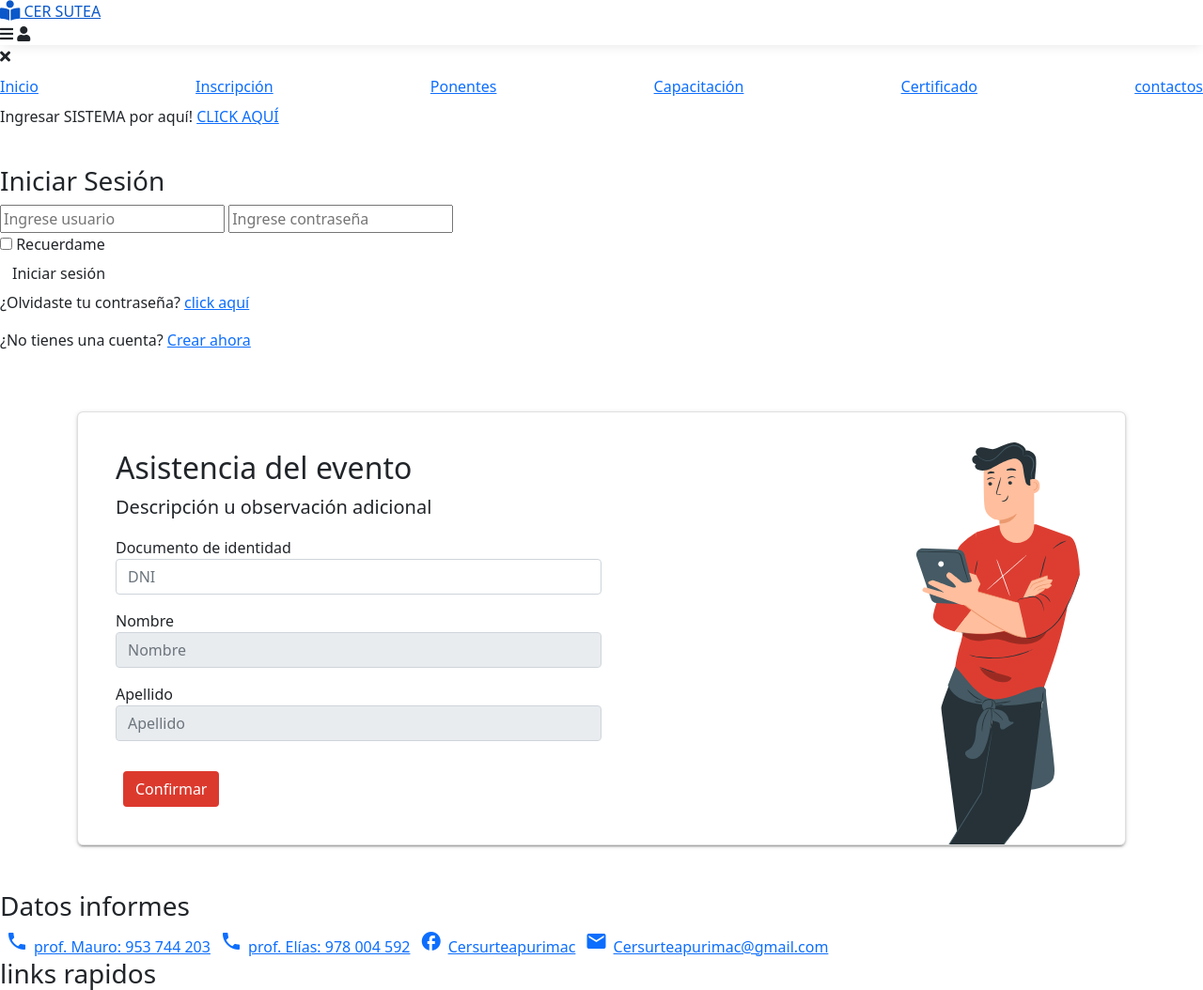
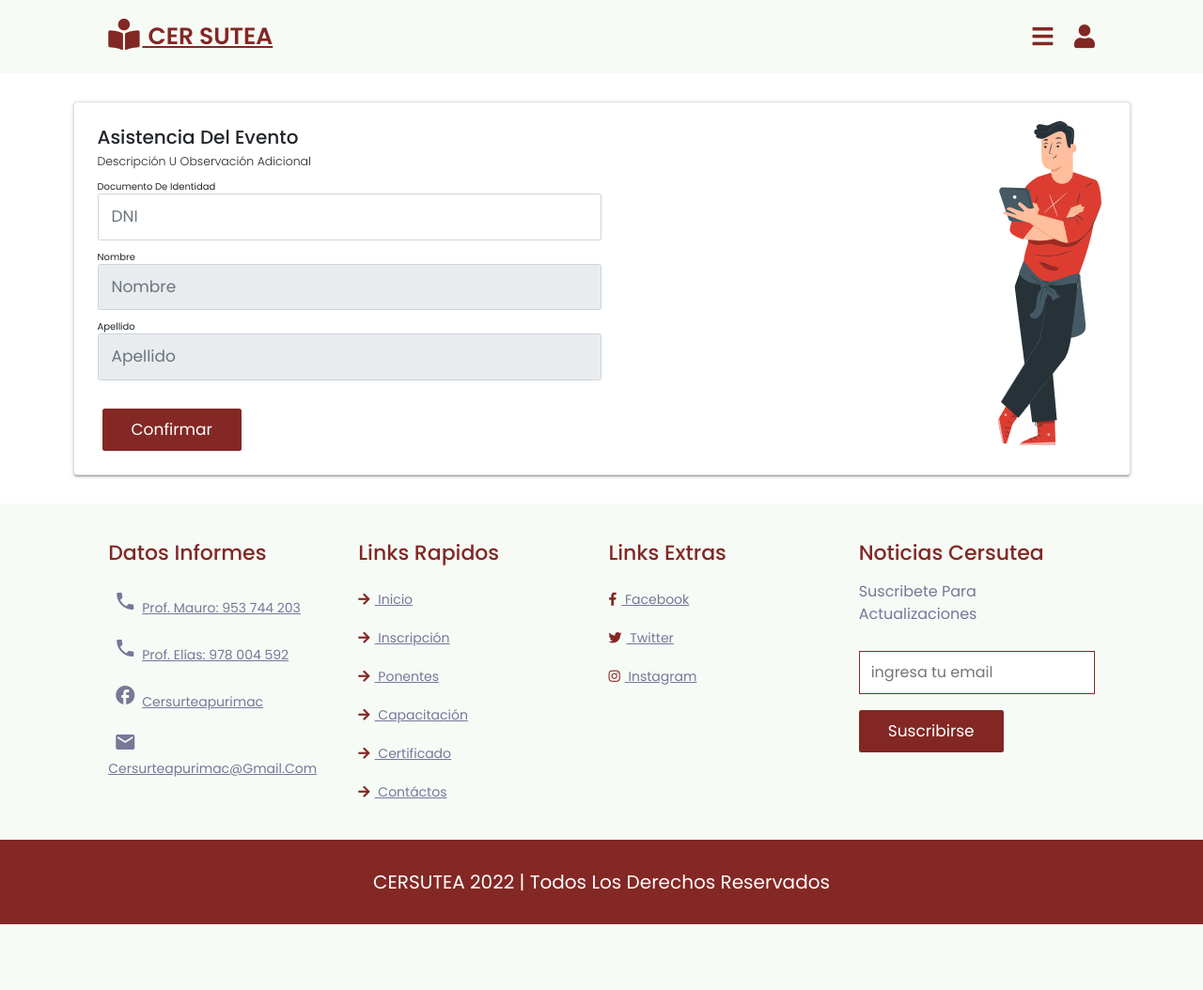
Before and after one commit to KevinQL/sutea2021-covid, a PHP site: the page made by views/assistance.php in a window 1280 px wide. Shown: the top 1054 px of the page at 94% size. After the commit the page ends 984 px from the top, so only its background shows below. Run offline with PHP 8.4, Linux system fonts and the light colour scheme; the template is opened without the code that fills it, so the values that code supplies are empty; a stand-in replaces the project's code that opens the database connection; some libraries are stand-ins or nearby versions.

Commit message:
avance asistencia view

```diff
--- a/models/adminModel.php
+++ b/models/adminModel.php
@@ -660,7 +660,7 @@
                 $query = "SELECT * FROM control c
                             WHERE c.fecha_registro > '{$f_entrada}'
                             AND c.fecha_registro < '{$f_salida}'
-                            AND C.registro_idregistro = '{$idregistro}'
+                            AND c.registro_idregistro = '{$idregistro}'
                             AND c.anio = '{$anio}'
                         ";
                 $res_q = self::ejecutar_una_consulta($query);
--- a/views/assistance.php
+++ b/views/assistance.php
@@ -1,11 +1,26 @@
 <!DOCTYPE html>
 <html lang="en">
 <head>
+
     <?php
         include_once('views/modules/cdnsheader.html');
     ?>
-    <link rel="stylesheet" href="views/css/home.css">
+
+    <!-- custom css file link  (new 2022)-->
+    <link rel="stylesheet" href="./public/css/style.css">
+    <!-- <link rel="stylesheet" href="views/css/home.css"> -->
+    <!-- <link rel="stylesheet" href="views/css/home.css"> -->
+
     <title>Asistencia</title>
+
+    <!-- (Estilos new 2022) -->
+    <style>
+        .form-control, .form-select{
+        padding: 1.1rem 1.4rem;
+        font-size: 1.7rem;
+        }
+    </style>
+
 </head>
 <body>
     <?php
```
